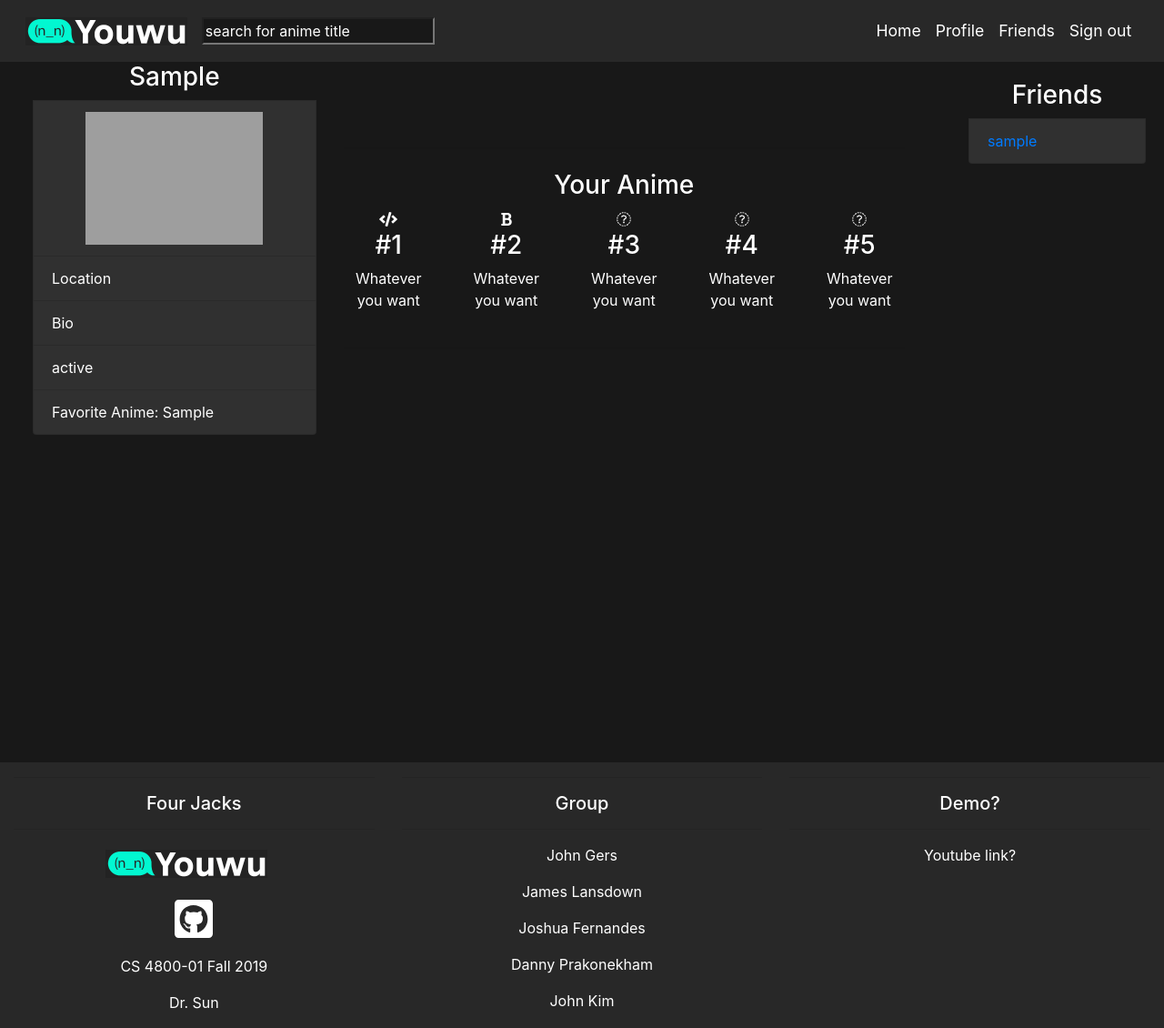
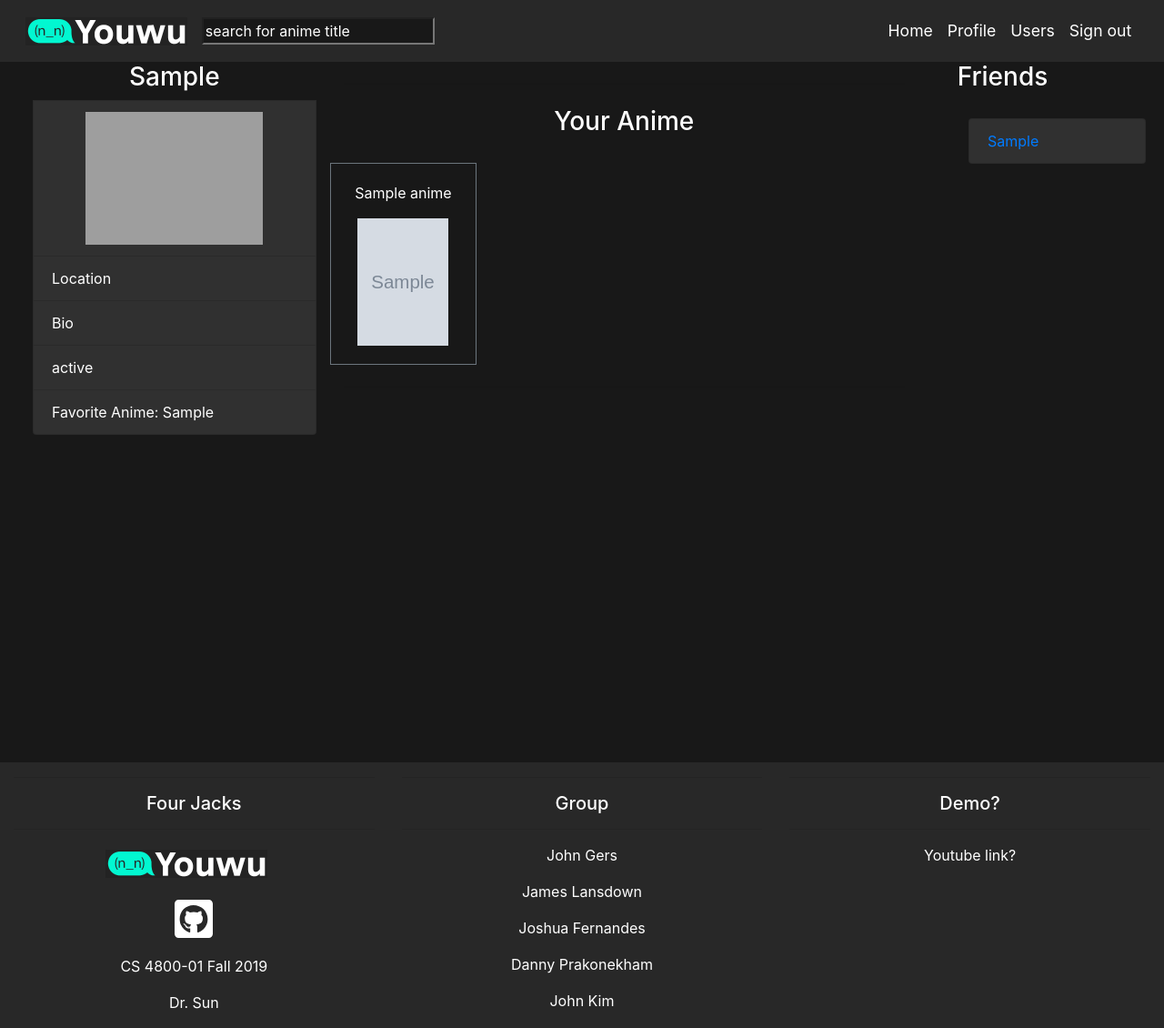
Before and after one commit to Four-Jacks/AnimeSocial, a Django app: page /profile/ in a window 1280 px wide. Shown: the whole page at 91% size. Run offline with Django 3.2, Linux system fonts and the light colour scheme; a user stored in the database is signed in; tables that the repository leaves empty hold one stand-in row (values such as "Sample post"); grey boxes marked "Sample" are stand-in pictures; some libraries are stand-ins or nearby versions; grey boxes are pictures that could not be loaded.

Commit message:
Added the add/remove for anime and friends
Added buttons to add an anime to your list or remove an anime from your list with protection against duplicates. Also, added buttons for adding and removing friends with protection against adding yourself as a friend.

```diff
--- a/accounts/models.py
+++ b/accounts/models.py
@@ -27,19 +27,23 @@ class UserAnime(models.Model):
     current_anime = models.ForeignKey(User, related_name='owner', null=True, on_delete=models.PROTECT)
 
     @classmethod
-    def add_anime(cls, current_anime, added_anime):
-        anime, added = cls.objects.get_or_create(
+    def add_anime(cls, current_anime, added_animepk):
+        added_anime = User.objects.get(pk=current_anime)
+        user, added = cls.objects.get_or_create(
             current_anime=current_anime
         )
-        anime.users.add(added_anime)
+        try:
+            user.anime.add(added_animepk)
+        except:
+            pass
 
     @classmethod
-    def remove_anime(cls, current_anime, added_anime):
-        anime, added = cls.objects.get_or_create(
+    def remove_anime(cls, current_anime, added_animepk):
+        added_anime = User.objects.get(pk=current_anime)
+        user, added = cls.objects.get_or_create(
             current_anime=current_anime
         )
-        anime.users.remove(added_anime)
-
+        user.anime.remove(added_animepk)
 
 # Creates user to user relationships(aka friends)
 class UserFriend(models.Model):
@@ -48,15 +52,38 @@ class UserFriend(models.Model):
     current_user = models.ForeignKey(User, related_name='has_friend', null=True, on_delete=models.PROTECT)
 
     @classmethod
-    def remove_friend(cls, current_user, new_friend):
-        friend, created = cls.objects.get_or_create(
-            current_user=current_user
-        )
-        friend.users.add(new_friend)
+    def add_friend(cls, current_userpk, new_friendpk):
+        current = User.objects.get(pk=current_userpk)
+        current_user = User.objects.get(pk=new_friendpk)
+        if current != current_user:
+            current_user, created = cls.objects.get_or_create(
+                current_user=current_user
+            )
+            try:
+                current_user.friend.add(current_userpk)
+            except:
+                pass
+
+            current_user = current
+            current_user, created = cls.objects.get_or_create(
+                current_user=current_user
+            )
+            try:
+                current_user.friend.add(new_friendpk)
+            except:
+                pass
 
     @classmethod
-    def lose_friend(cls, current_user, new_friend):
-        friend, created = cls.objects.get_or_create(
-            current_user=current_user
-        )
-        friend.users.remove(new_friend)
+    def remove_friend(cls, current_userpk, new_friendpk):
+        current = User.objects.get(pk=current_userpk)
+        current_user = User.objects.get(pk=new_friendpk)
+        if current != current_user:
+            current_user, created = cls.objects.get_or_create(
+                current_user=current_user
+            )
+            current_user.friend.remove(current_userpk)
+            current_user = current
+            current_user, created = cls.objects.get_or_create(
+                current_user=current_user
+            )
+            current_user.friend.remove(new_friendpk)
--- a/accounts/views.py
+++ b/accounts/views.py
@@ -79,21 +79,21 @@ def view_profile(request, pk=None):
 
 
 def change_anime(request, operation, pk):
-    new_anime = Anime.objects.get(pk=pk)
+    new_anime = pk#Anime.objects.get(pk=pk)
     if operation == 'add':
-        UserAnime.add_anime(request.user, new_anime)
+        UserAnime.add_anime(request.user.id, new_anime)
     elif operation == 'remove':
-        UserAnime.remove_anime(request.user, new_anime)
-    return redirect('/')
+        UserAnime.remove_anime(request.user.id, new_anime)
+    return redirect('/profile/')
 
 
 def change_friend(request, operation, pk):
-    new_friend = User.objects.get(pk=pk)
+    new_friend = pk#User.objects.get(pk=pk)
     if operation == 'add':
-        UserAnime.add_anime(request.user, new_friend)
+        UserFriend.add_friend(request.user.id, new_friend)
     elif operation == 'remove':
-        UserAnime.remove_anime(request.user, new_friend)
-    return redirect('/')
+        UserFriend.remove_friend(request.user.id, new_friend)
+    return redirect('/profile/' + pk)
 
 
 def view_friend(request, pk=None):
@@ -101,5 +101,18 @@ def view_friend(request, pk=None):
         user = User.objects.get(pk=pk)
     else:
         user = request.user
-    args = {'user': user}
+
+    try:
+        anime = UserAnime.objects.get(current_anime=user)
+        animes = anime.anime.all()
+    except UserAnime.DoesNotExist:
+        animes = None
+
+    try:
+        friend = UserFriend.objects.get(current_user=user)
+        friends = friend.friend.all()
+    except UserFriend.DoesNotExist:
+        friends = None
+
+    args = {'user': user, 'animes': animes, 'friends': friends}
     return render(request, 'friend.html', args)
--- a/templates/base.html
+++ b/templates/base.html
@@ -21,7 +21,7 @@
 <body class="body">
 
 <!-- Navigation -->
-<nav class ="navbar navbar-expand-md navbar-light sticky-top" >
+<nav class ="navbar navbar-expand-md navbar-dark sticky-top" >
 <div class="container-fluid">
 	<a class="navbar-brand" href="/"><img src="{% static 'Logo.png'%}" style="width:100%;height:100%;"></a>
   <form action="{% url 'anime:search_results' %}" method="get">
@@ -41,7 +41,7 @@
         <a class="nav-link" href="/profile/">Profile</a>
       </li>
 			<li class="nav-item">
-				<a class="nav-link" href="/posts/">Friends</a>
+				<a class="nav-link" href="/posts/">Users</a>
 			</li>
       <li class="nav-item">
 				<a class="nav-link" href="/logout/">Sign out</a>
--- a/templates/profile.html
+++ b/templates/profile.html
@@ -41,38 +41,21 @@
  <!--- End of profile column -->
 
 <!--- Top 5 section -->
-<div class="container-fluid align-self-center padding ml-auto">
+<div class="container-fluid padding ml-auto">
   <hr class="my-4">
 <h3 align="center">Your Anime</h3>
-
-
-<div class="row text-center padding">
-	<div class="col-12 col-sm-4 col-md col-lg">
-			<i class="fas fa-code"></i>
-			<h3>#1</h3>
-			<p>Whatever you want</p>
-	</div>
-	<div class="col-12 col-sm-4 col-md col-lg">
-			<i class="fas fa-bold"></i>
-			<h3>#2</h3>
-			<p>Whatever you want</p>
-	</div>
-	<div class="col-12 col-sm-4 col-md col-lg">
-			<i class="fas fa-css3"></i>
-			<h3>#3</h3>
-			<p>Whatever you want</p>
-	</div>
-  <div class="col-md-6 col-sm col-lg">
-			<i class="fas fa-css3"></i>
-			<h3>#4</h3>
-			<p>Whatever you want</p>
-	</div>
-  <div class="col-md-6 col-sm col-lg">
-			<i class="fas fa-css3"></i>
-			<h3>#5</h3>
-			<p>Whatever you want</p>
-	</div>
-</div>
+   <div class="row affix" style="overflow:auto;max-height: 450px;padding-top:20px;">
+      {% for anime in animes %}
+      <div class="col-6 col-sm-6 col-md-4 col-lg-4 col-xl-3 border border-secondary">
+           <div style="padding-top:20px;" align="center">
+               <p>{{ anime.title }}</p>
+           </div>
+           <div style="padding-bottom:20px;" align="center">
+               <a href="{% url 'anime:anime_detail' pk=anime.id %}"><img src="{{ anime.img_url }}" width="100" height="140"></a>
+           </div>
+      </div>
+         {% endfor %}
+    </div>
 <hr class="my-4">
 </div>
 <!--- End of top 5-->
@@ -80,12 +63,12 @@
 
 <!--- Friends  style="overflow: auto" can make friends list scrollable-->
 <div class="container-fluid col-lg-2 col-md-2 col-xs-2 col-sm-10 col-xl-2">
+   <h3 align="center">Friends</h3>
      <div class="row affix">
        <div class="col">
            <ul class="list-friends" style="overflow:auto;max-height: 450px;padding-top:20px;">
-             <h3 align="center">Friends</h3>
              {% for friend in friends %}
-              <li class="list-group-item"><a href="{% url 'friend_view' pk=friend.id %}">{{ friend.username }}</a></li>
+              <li class="list-group-item"><a href="{% url 'friend_view' pk=friend.id %}">{{ friend.username|title }}</a></li>
               {% endfor %}
             </ul>
         </div>
```
Also changed, not shown: posts/views.py (+4 -8 lines), templates/anime_detail.html (+7 -0 lines), templates/friend.html (+15 -6 lines), templates/posts.html (+4 -8 lines), 1 other file.
